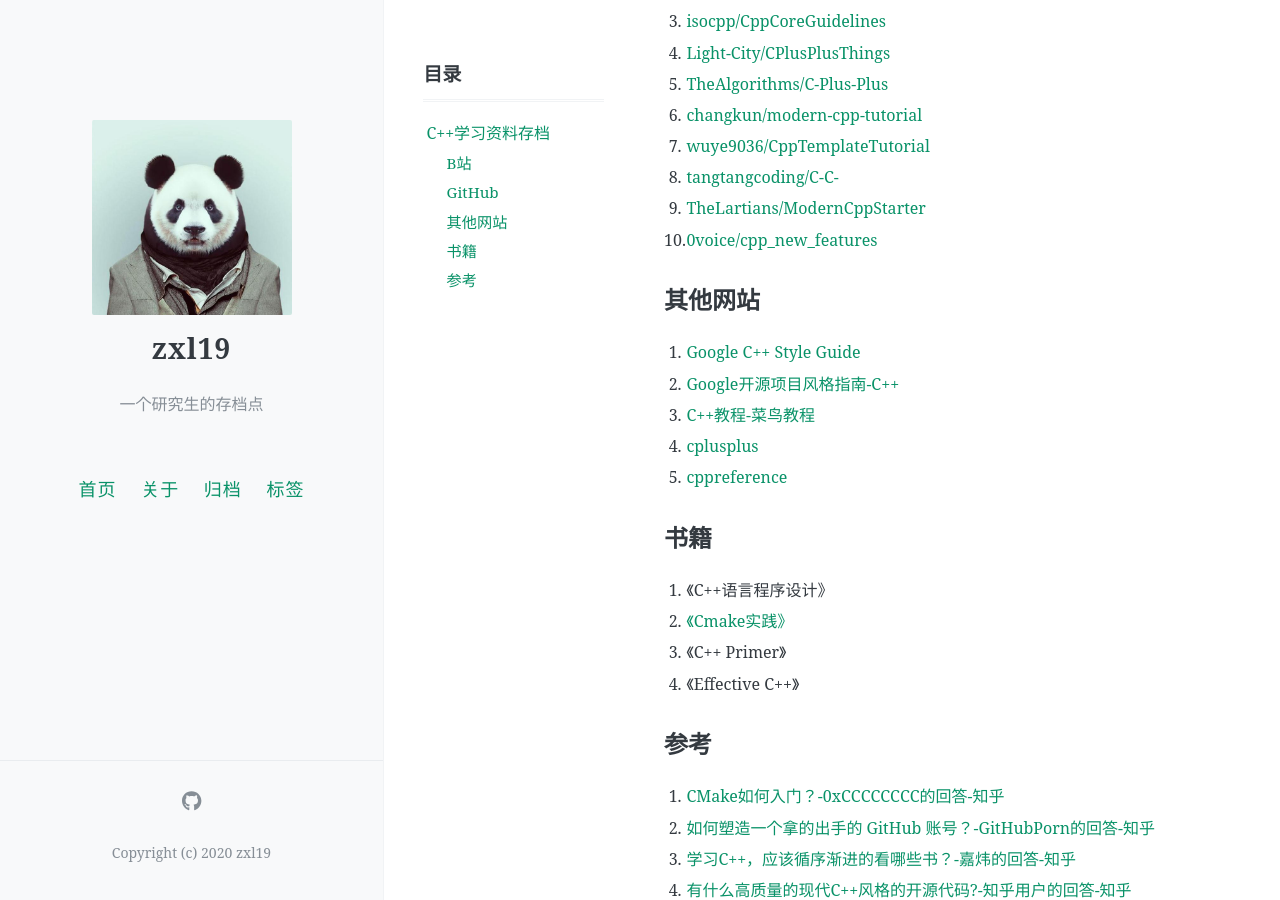
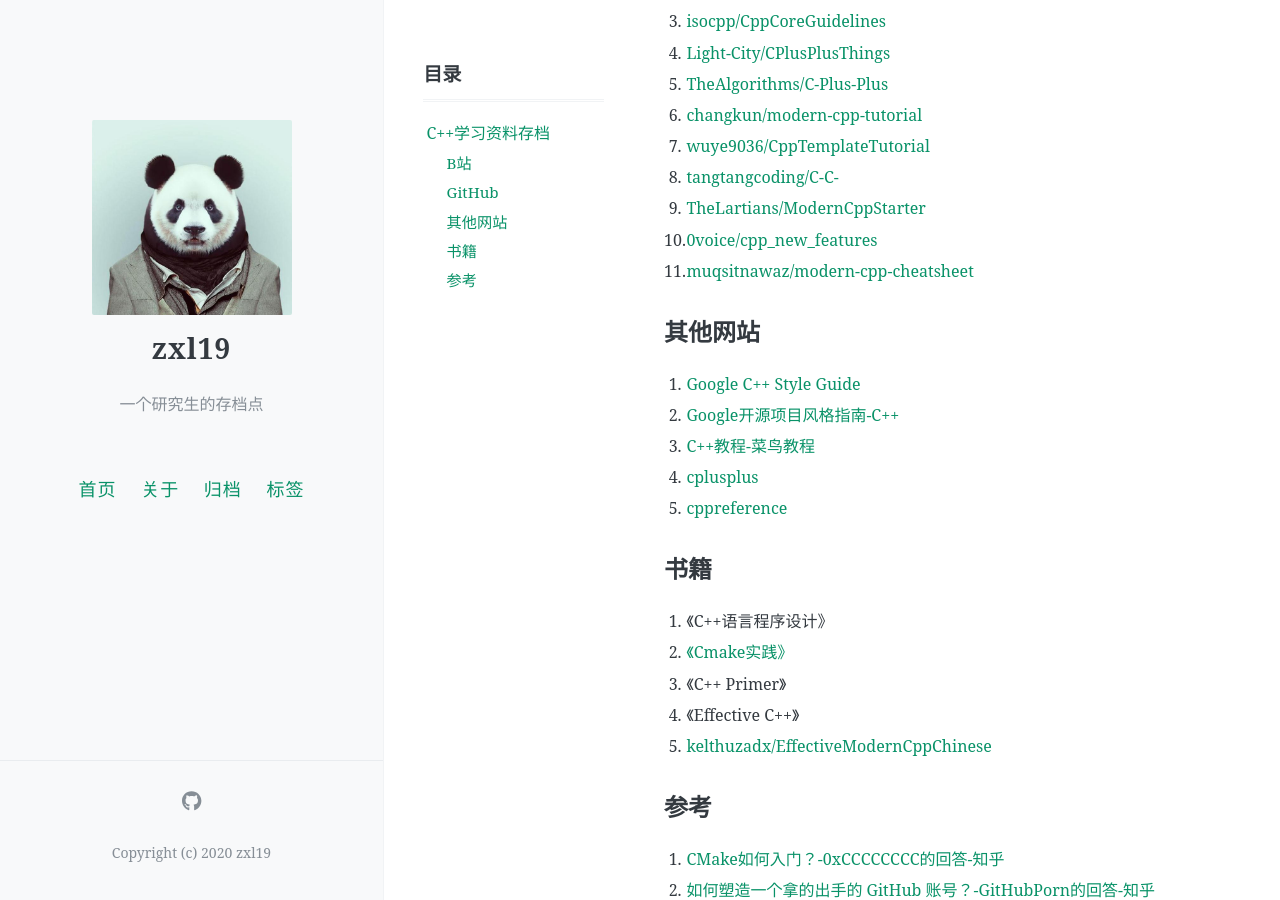
Before and after one commit to zxl19/zxl19.github.io, a Jekyll site: the page built from _posts/2021-05-22-cpp-material.md, in a window 1280 px wide and 900 px high, scrolled down 555 px. Built offline with Jekyll 4.4.1, drawn with Linux system fonts in a browser that asks for light colours; comment, search, counter and statistics services are not loaded.

Commit message:
Update 2021-05-22-cpp-material.md

```diff
--- a/_posts/2021-05-22-cpp-material.md
+++ b/_posts/2021-05-22-cpp-material.md
@@ -33,6 +33,7 @@ C++（包括CMake）学习资料存档。
 8. [tangtangcoding/C-C-](https://github.com/tangtangcoding/C-C-)
 9. [TheLartians/ModernCppStarter](https://github.com/TheLartians/ModernCppStarter)
 10. [0voice/cpp_new_features](https://github.com/0voice/cpp_new_features)
+11. [muqsitnawaz/modern-cpp-cheatsheet](https://github.com/muqsitnawaz/modern-cpp-cheatsheet)
 
 ## 其他网站
 
@@ -48,6 +49,7 @@ C++（包括CMake）学习资料存档。
 2. [《Cmake实践》](http://file.ncnynl.com/ros/CMake%20Practice.pdf)
 3. 《C++ Primer》
 4. 《Effective C++》
+5. [kelthuzadx/EffectiveModernCppChinese](https://github.com/kelthuzadx/EffectiveModernCppChinese)
 
 ## 参考
 
```
